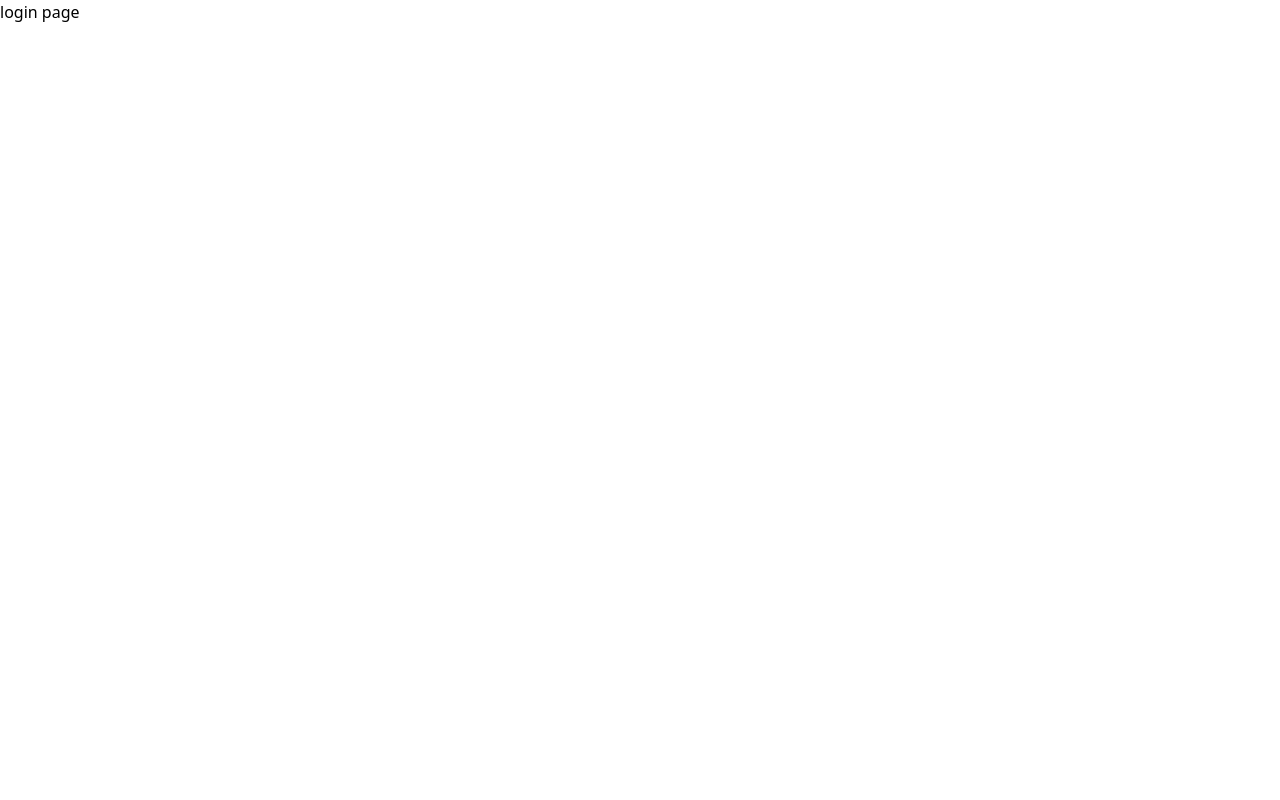
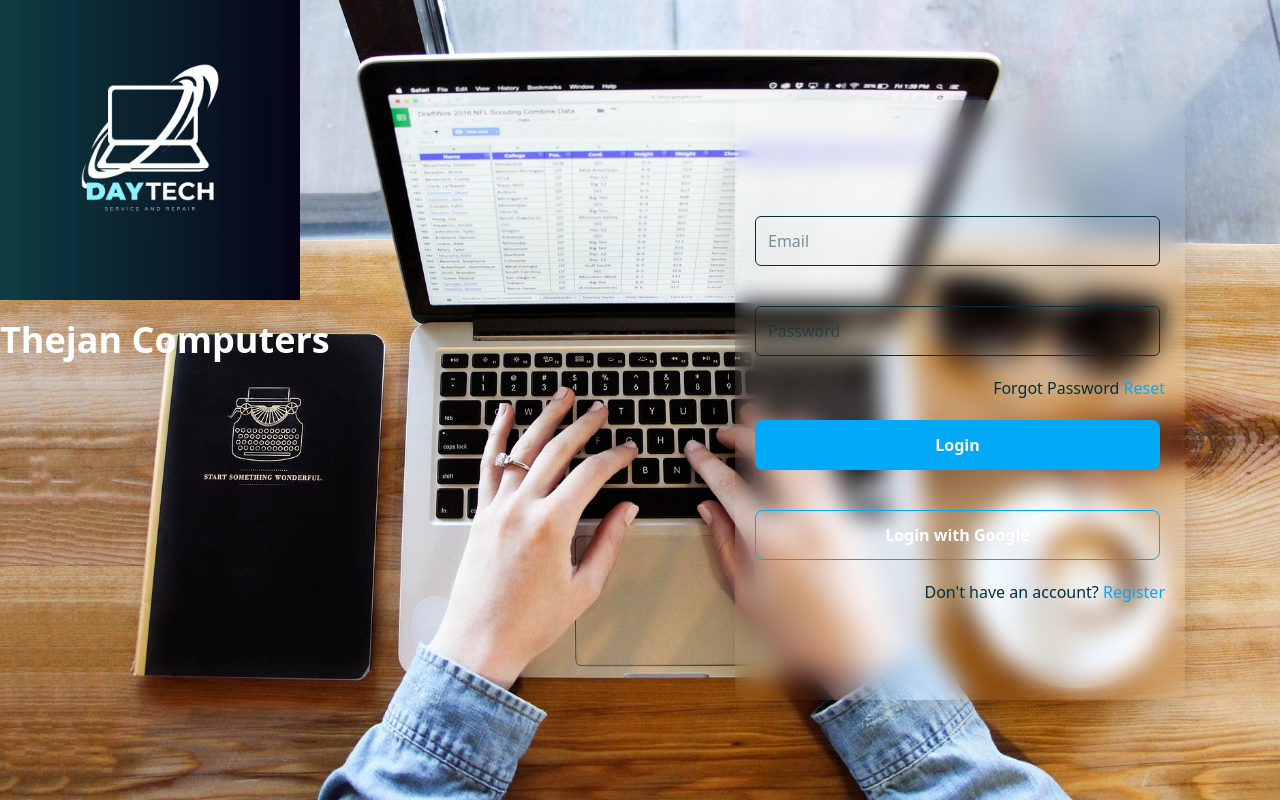
Before and after one commit to ThejanMihisara/i-computers-frontend, a React (Vite) app: page /login in a window 1280 px wide. Built offline with nearby package versions, Linux system fonts and the light colour scheme.

Commit message:
login page/margin/padding✏️

```diff
--- a/src/App.jsx
+++ b/src/App.jsx
@@ -2,16 +2,18 @@ import { Route, Routes } from "react-router-dom";
 import AdminPage from "./pages/admin";
 import HomePage from "./pages/home";
 import LoginPage from "./pages/login";
+import Test from "./components/test";
 
 
 export default function App() {
 	return (
-	<div className="w-full h-screen">
+	<div className="w-full h-screen bg-primary text-secondary">
 		<Routes>
 
 			<Route path="/" element={<HomePage />} />
 			<Route path="/login" element={<LoginPage />} />
 			<Route path="/admin/*" element={<AdminPage />} />
+			<Route path="/Test" element={<Test />} />
 		</Routes>
 
 	</div>
--- a/src/components/test.jsx
+++ b/src/components/test.jsx
@@ -2,11 +2,11 @@ export default function test(){
     return (
         	<div className="w-[600px] h-[600px] border-4 relative">
 			<div className="w-[500px] h-[500px] bg-amber-200 flex flex-col items-center justify-center relative">
-				<div className="w-[75px] h-[75px] bg-blue-600">
+				<div className="w-[75px] h-[75px] bg-blue-600 m-[20px] p-[20px]">Box1
 				</div>
-				<div className="w-[75px] h-[75px] bg-red-600">
+				<div className="w-[75px] h-[75px] bg-red-600 mt-[20px] mb-[20px] pr-[20px]">Box2
 				</div>
-				<div className="w-[75px] h-[75px] bg-green-600 absolute top-[10px] right-[10px] z-[1]">
+				<div className="w-[75px] h-[75px] bg-green-600 absolute top-[10px] right-[10px] z-[1] ml-[20px] pl-[20px]">Box 3
 				</div>
 				<div className="w-[75px] h-[75px] bg-purple-600 fixed top-[10px] right-[1150px] z-[2]">
 				</div>
--- a/src/index.css
+++ b/src/index.css
@@ -1 +1,6 @@
 @import "tailwindcss";
+@theme{
+    --color-primary: #d4f0fc;
+    --color-secondary: #01303f;
+    --color-accent: #02a9f7;
+}
--- a/src/pages/home.jsx
+++ b/src/pages/home.jsx
@@ -1,6 +1,6 @@
 export default function HomePage() {
     return (
-        <div>
+        <div className="">
             home page
         </div>
     )
--- a/src/pages/login.jsx
+++ b/src/pages/login.jsx
@@ -1,7 +1,24 @@
+import { Link } from "react-router-dom";
+
 export default function LoginPage() {
     return (
-        <div>
-            login page
-        </div>
+        <div className="w-full h-full bg-[url('/background.jpg')] bg-cover no-repeat flex justify-center items-center">
+            <div className="w-[50%] h-full">
+                <img src="/logo.png" className="w-[300px] h-[300px] object-cover"/>
+                <h1 className="text-4xl font-bold mt-5 text-white">Thejan Computers</h1>
+            </div>
+           <div className="w-[50%] h-full flex justify-center items-center">
+
+                <div className="backdrop-blur-md w-[450px] h-[600px] shadow-2xl rounded-lg flex flex-col justify-center">
+                    <input type="email" placeholder="Email" className="m-5 p-3 rounded-md border border-secondary outline-none w-[90%] h-[50px]"/>
+                    <input type="password" placeholder="Password" className="m-5 p-3 rounded-md border border-secondary outline-none w-[90%] h-[50px]"/>
+                    <p className="w-full text-right pr-5">Forgot Password <Link to="/reset" className="text-accent"> Reset</Link></p>
+                    <button className="m-5 p-3 rounded-lg bg-accent text-white font-bold w-[90%] h-[50px]">Login</button>
+                     <button className="m-5 p-3 rounded-lg border border-accent text-white font-bold w-[90%] h-[50px]">Login with Google</button>
+                     <p className="w-full text-right pr-5">Don't have an account? <Link to="/register" className="text-accent"> Register</Link> </p>
+                      </div>
+                </div>
+           </div>
+
     )
 }
```
Also changed, not shown: public/background.jpg (added), public/logo.png (added).
